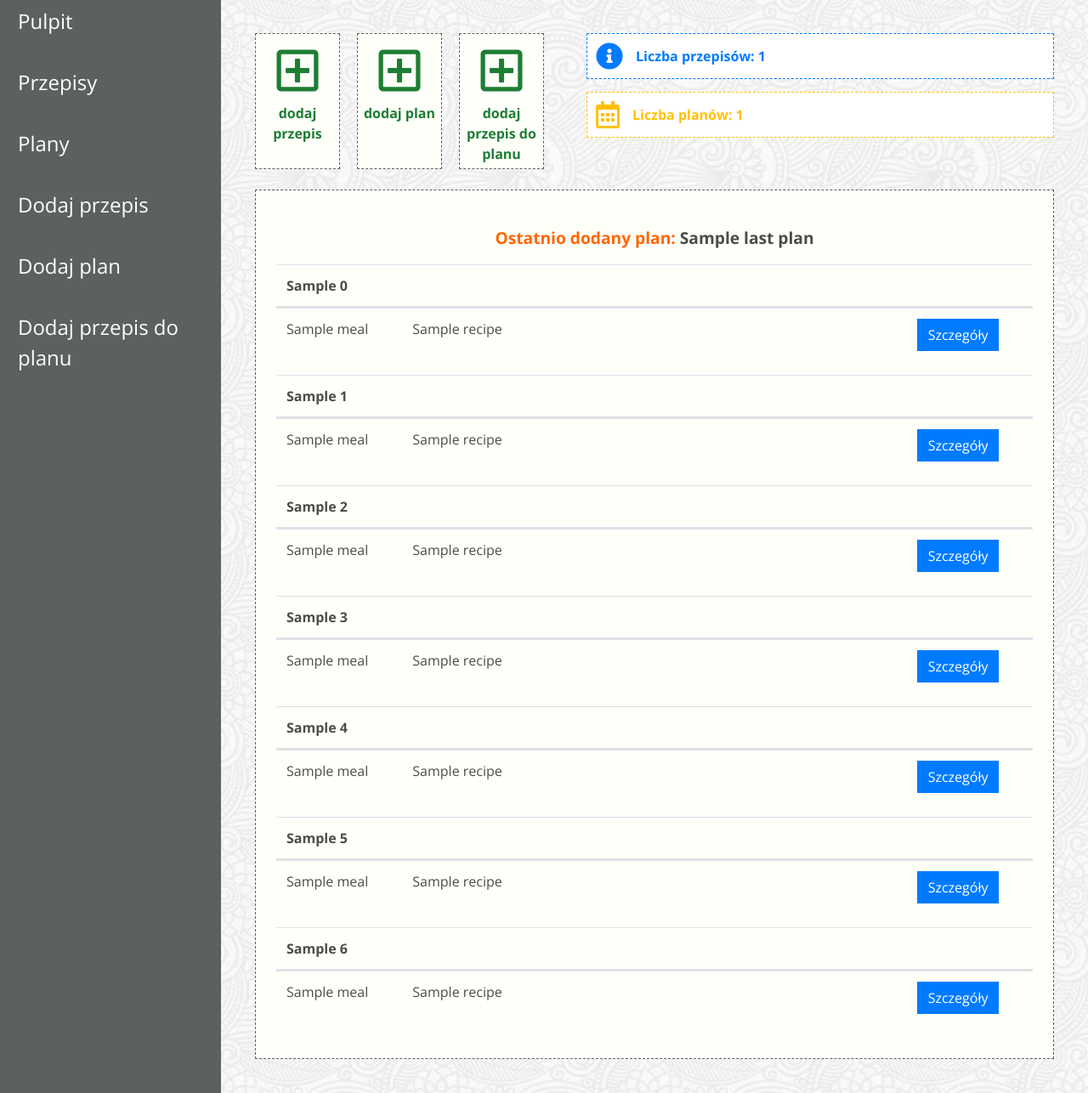
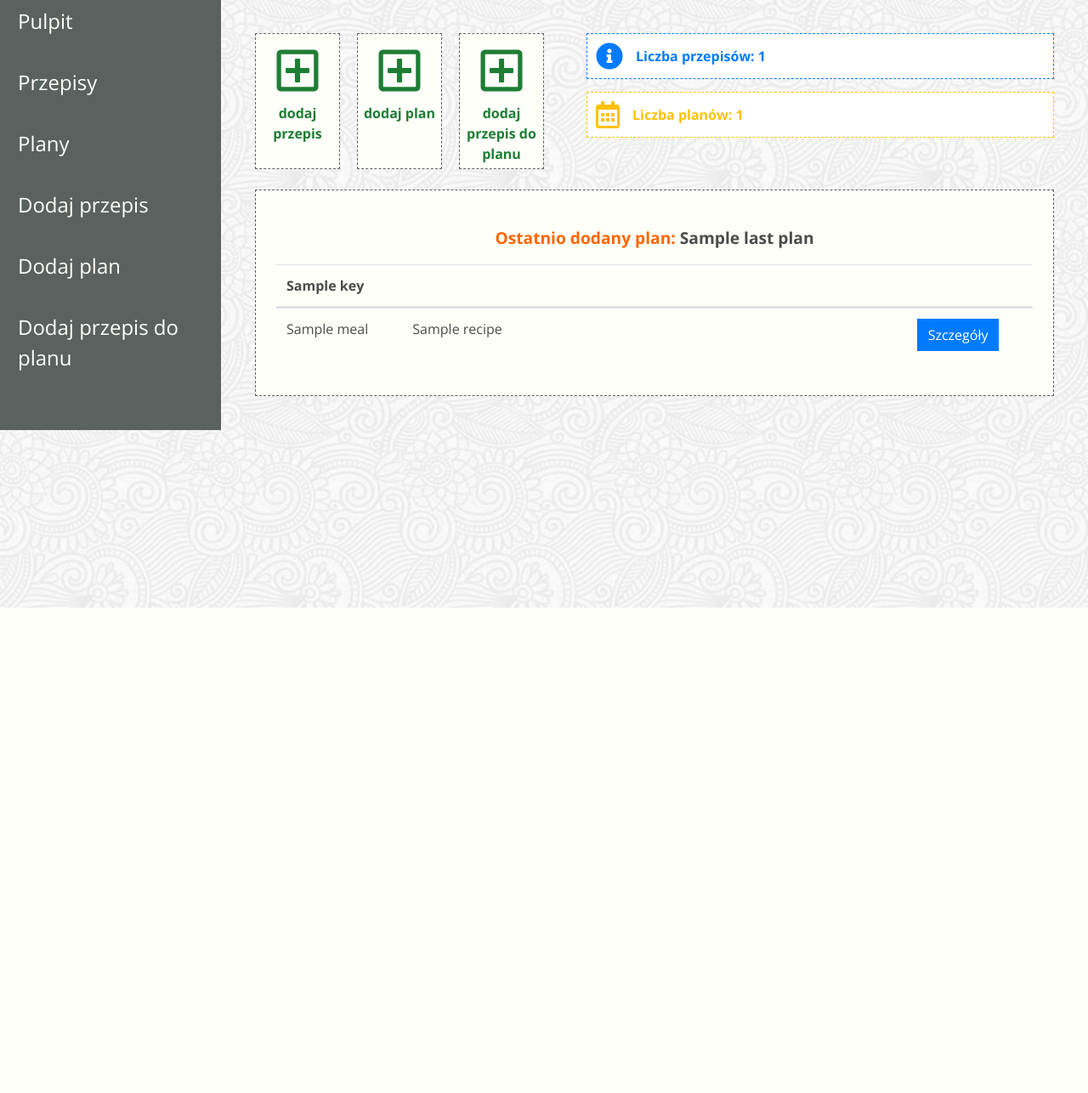
Before and after one commit to klaudiakryskiewicz/Scrum_Lab_Project, a Django app: template jedzonko/templates/dashboard.html in a window 1280 px wide. Shown: the part 85-1371 px from the top of the page at 85% size. After the commit the page ends 800 px from the top, so only its background shows below. Run offline with Django 3.2, Linux system fonts and the light colour scheme; the template is opened without the code that fills it: most values are stand-ins (such as "Sample title", 1, 10 or a date in 2020); some libraries are stand-ins or nearby versions; some web fonts are replaced.

Commit message:
2.5 poprawione, 2.3 przy okazji

```diff
--- a/jedzonko/templates/dashboard.html
+++ b/jedzonko/templates/dashboard.html
@@ -30,7 +30,7 @@
                         </div>
                         <div class="alert-item alert-light">
                             <i class="far icon-calendar fa-calendar-alt"></i>
-                            <span class="font-weight-bold">Liczba planów: 1</span>
+                            <span class="font-weight-bold">Liczba planów: {{ plans_num }}</span>
                         </div>
                     </div>
                 </div>
@@ -38,16 +38,17 @@
                     <h2 class="dashboard-content-title">
                         <span>Ostatnio dodany plan:</span> {{ last_plan.name }}
                     </h2>
+                {% for key, value in meals.items %}
                     <table class="table">
                         <thead>
                             <tr class="d-flex">
-                                <th class="col-2">{{ days.0.name }}</th>
+                                <th class="col-2">{{ key }}</th>
                                 <th class="col-8"></th>
                                 <th class="col-2"></th>
                             </tr>
                         </thead>
                         <tbody>
-                        {% for meal in mon_meals %}
+                        {% for meal in value %}
                             <tr class="d-flex">
                                 <td class="col-2">{{ meal.meal_name }}</td>
                                 <td class="col-8">{{ meal.recipe.name }}</td>
@@ -56,113 +57,6 @@
                             {% endfor %}
                         </tbody>
                     </table>
-                    <table class="table">
-                        <thead>
-                            <tr class="d-flex">
-                                <th class="col-2">{{ days.1.name }}</th>
-                                <th class="col-8"></th>
-                                <th class="col-2"></th>
-                            </tr>
-                        </thead>
-                        <tbody>
-                        {% for meal in tue_meals %}
-                            <tr class="d-flex">
-                                <td class="col-2">{{ meal.meal_name }}</td>
-                                <td class="col-8">{{ meal.recipe.name }}</td>
-                                <td class="col-2"><a href="/recipe/{{ meal.recipe_id }}/"><button type="button" class="btn btn-primary rounded-0">Szczegóły</button></a></td>
-                            </tr>
-                            {% endfor %}
-                        </tbody>
-                    </table>
-                    <table class="table">
-                        <thead>
-                            <tr class="d-flex">
-                                <th class="col-2">{{ days.2.name }}</th>
-                                <th class="col-8"></th>
-                                <th class="col-2"></th>
-                            </tr>
-                        </thead>
-                        <tbody>
-                        {% for meal in wed_meals %}
-                            <tr class="d-flex">
-                                <td class="col-2">{{ meal.meal_name }}</td>
-                                <td class="col-8">{{ meal.recipe.name }}</td>
-                                <td class="col-2"><a href="/recipe/{{ meal.recipe_id }}/"><button type="button" class="btn btn-primary rounded-0">Szczegóły</button></a></td>
-                            </tr>
-                            {% endfor %}
-                        </tbody>
-                    </table>
-                    <table class="table">
-                        <thead>
-                            <tr class="d-flex">
-                                <th class="col-2">{{ days.3.name }}</th>
-                                <th class="col-8"></th>
-                                <th class="col-2"></th>
-                            </tr>
-                        </thead>
-                        <tbody>
-                        {% for meal in thu_meals %}
-                            <tr class="d-flex">
-                                <td class="col-2">{{ meal.meal_name }}</td>
-                                <td class="col-8">{{ meal.recipe.name }}</td>
-                                <td class="col-2"><a href="/recipe/{{ meal.recipe_id }}/"><button type="button" class="btn btn-primary rounded-0">Szczegóły</button></a></td>
-                            </tr>
-                            {% endfor %}
-                        </tbody>
-                    </table>
-                    <table class="table">
-                        <thead>
-                            <tr class="d-flex">
-                                <th class="col-2">{{ days.4.name }}</th>
-                                <th class="col-8"></th>
-                                <th class="col-2"></th>
-                            </tr>
-                        </thead>
-                        <tbody>
-                        {% for meal in fri_meals %}
-                            <tr class="d-flex">
-                                <td class="col-2">{{ meal.meal_name }}</td>
-                                <td class="col-8">{{ meal.recipe.name }}</td>
-                                <td class="col-2"><a href="/recipe/{{ meal.recipe_id }}/"><button type="button" class="btn btn-primary rounded-0">Szczegóły</button></a></td>
-                            </tr>
-                            {% endfor %}
-                        </tbody>
-                    </table>
-                    <table class="table">
-                        <thead>
-                            <tr class="d-flex">
-                                <th class="col-2">{{ days.5.name }}</th>
-                                <th class="col-8"></th>
-                                <th class="col-2"></th>
-                            </tr>
-                        </thead>
-                        <tbody>
-                        {% for meal in sat_meals %}
-                            <tr class="d-flex">
-                                <td class="col-2">{{ meal.meal_name }}</td>
-                                <td class="col-8">{{ meal.recipe.name }}</td>
-                                <td class="col-2"><a href="/recipe/{{ meal.recipe_id }}/"><button type="button" class="btn btn-primary rounded-0">Szczegóły</button></a></td>
-                            </tr>
-                            {% endfor %}
-                        </tbody>
-                    </table>
-                    <table class="table">
-                        <thead>
-                            <tr class="d-flex">
-                                <th class="col-2">{{ days.6.name }}</th>
-                                <th class="col-8"></th>
-                                <th class="col-2"></th>
-                            </tr>
-                        </thead>
-                        <tbody>
-                        {% for meal in sun_meals %}
-                            <tr class="d-flex">
-                                <td class="col-2">{{ meal.meal_name }}</td>
-                                <td class="col-8">{{ meal.recipe.name }}</td>
-                                <td class="col-2"><a href="/recipe/{{ meal.recipe_id }}/"><button type="button" class="btn btn-primary rounded-0">Szczegóły</button></a></td>
-                            </tr>
-                            {% endfor %}
-                        </tbody>
-                    </table>
+                {% endfor %}
                 </div>
 {% endblock content %}
```
Also changed, not shown: jedzonko/views.py (+9 -13 lines).
